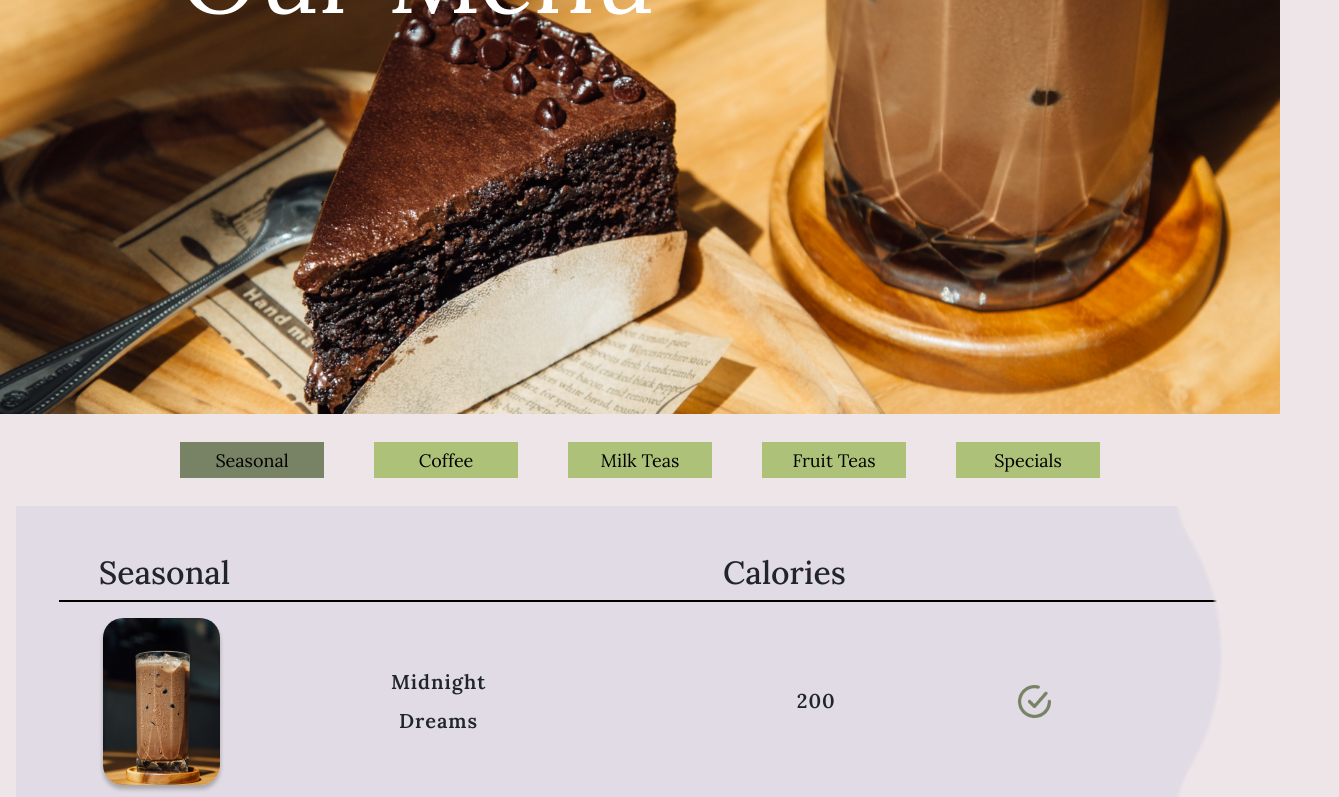
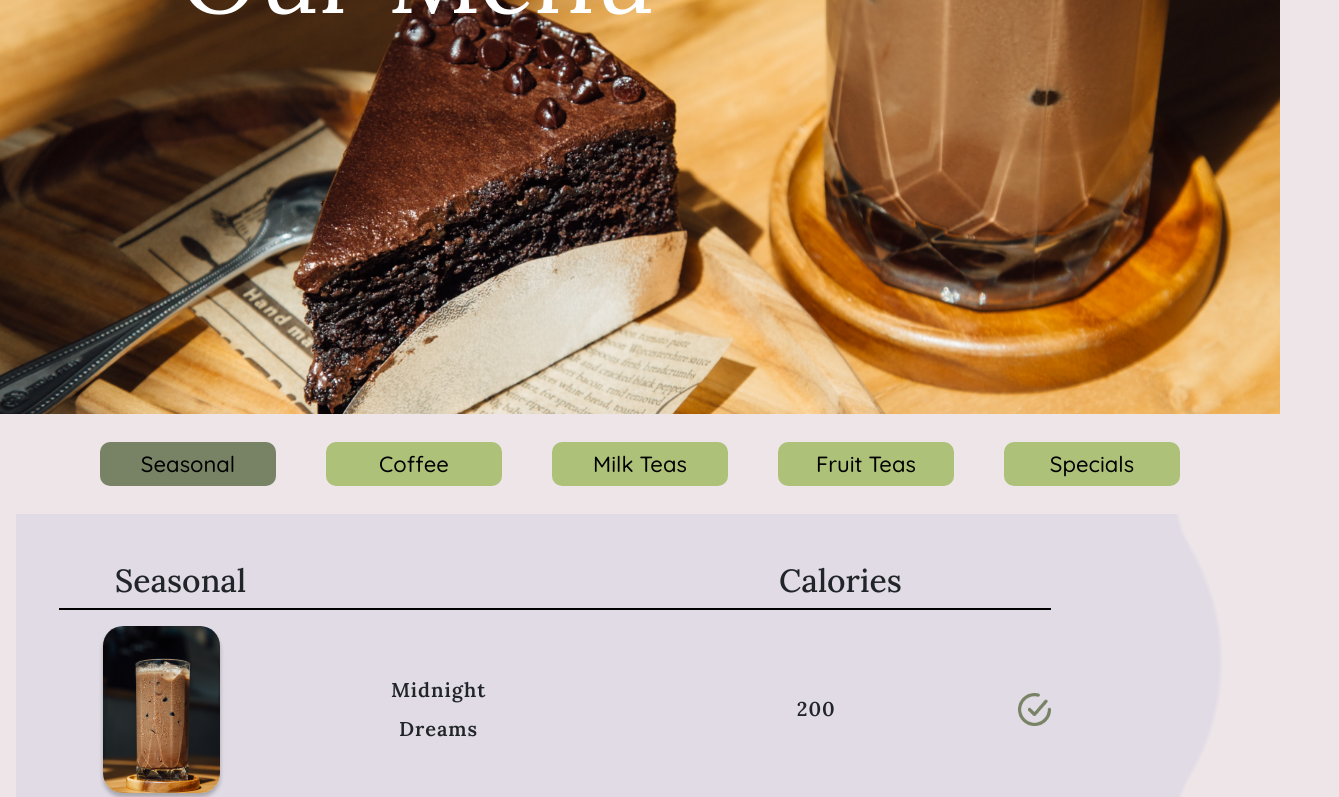
Before and after one commit to CaoBeee/CA-PHE, a Next.js app: page /Menu in a window 1280 px wide. Shown: the part 419-1216 px from the top of the page, 1339 px wide, since content can reach past the window. Built offline with nearby package versions, Linux system fonts and the light colour scheme; a web font is replaced by a local one.

Commit message:
Adjusted some stuff based on heurio comments

```diff
--- a/components/shopItem.js
+++ b/components/shopItem.js
@@ -3,8 +3,7 @@ import Image from 'next/image'
 import styles from '../styles/ShopItem.module.css'
 import PropTypes from 'prop-types'
 
-export default function ShopItem({ picture, name, price,
-    // category
+export default function ShopItem({ picture, name, price, category
 }) {
     return (
         <div className={styles.container}>
--- a/pages/About.js
+++ b/pages/About.js
@@ -12,10 +12,10 @@ const About = () => {
 				<Image src={pouring} alt='pouring coffee' />
 				<div>
 					<h1>We bring the rich flavors and vibrant culture of Vietnam to your cup!</h1>
-					<p className={styles.first_block_body }>At CA PHE, we take pride in our handcrafted coffee creations that are meticulously prepared by our skilled baristas. Every sip tells a story of the aromatic beans carefully sourced from the highlands of Vietnam, where the perfect balance of taste and quality is nurtured.
+					<p className={styles.first_block_body}>At C{'\u00C0'} PH{'\u00CA'}, we take pride in our handcrafted coffee creations that are meticulously prepared by our skilled baristas. Every sip tells a story of the aromatic beans carefully sourced from the highlands of Vietnam, where the perfect balance of taste and quality is nurtured.
 						<br />
 						<br/>
-						Immerse yourself in the cozy ambiance of our cafes, where modern aesthetics blend harmoniously with traditional elements. Whether you&apos;re seeking a tranquil corner to relax or a buzzing atmosphere to meet friends, our spaces are designed to embrace the true essence of Vietnamese cafe culture.
+						Immerse yourself in the cozy ambiance of our caf{'\u00E9'}s, where modern aesthetics blend harmoniously with traditional elements. Whether you&apos;re seeking a tranquil corner to relax or a buzzing atmosphere to meet friends, our spaces are designed to embrace the true essence of Vietnamese caf{'\u00E9'} culture.
 
 					</p>
 					<p className={styles.first_block_foot}>
@@ -26,7 +26,7 @@ const About = () => {
 				</div>
 			</div>
 			<div className={styles.second_block}>
-				<p>Indulge in our signature Vietnamese coffee blends, brewed using traditional methods that have been passed down through generations. From the robust and bold flavors of our traditional CA PHE SUA DA to the smooth and velvety notes of our CA PHE TRUNG, each sip is an invitation to a sensory adventure.</p>
+				<p>Indulge in our signature Vietnamese coffee blends, brewed using traditional methods that have been passed down through generations. From the robust and bold flavors of our traditional C{'\u00C0'} PH{'\u00CA'} S{'\u1EE8'}A {'\u0110'}{'\u00C1'} to the smooth and velvety notes of our C{'\u00C0'} PH{'\u00CA'} TR{'\u1EE8'}NG, each sip is an invitation to a sensory adventure.</p>
 				<Image src={filter} alt='coffee filter' />
 			</div>
 			<div className={styles.third_block}>
--- a/pages/Menu.js
+++ b/pages/Menu.js
@@ -23,7 +23,7 @@ const Menu = () => {
         <div className={styles.container}>
             <div className={styles.image_container}>
                 <p>Our Menu</p>
-                <Image src={coffee} />
+                <Image src={coffee} priority={true} placeholder="blur" />
             </div>
             <div className={buttons.menu_container}>
                 <button
--- a/pages/Shop.js
+++ b/pages/Shop.js
@@ -91,7 +91,7 @@ const Shop = () => {
 					placeholder='blur'
 					width={1920}
 					height={1080}
-					loading='lazy'
+					priority={true }
 				/>
 			</div>
 			<div className={buttons.shop_container}>
--- a/styles/CategoryButtons.module.css
+++ b/styles/CategoryButtons.module.css
@@ -19,14 +19,17 @@
 }
 
 .menu_button {
+	font-family: 'quicksand';
+	font-weight:500;
 	width: 8em;
 	padding-left: 0.5em;
 	padding-right: 0.5em;
 	padding-top: 0.25em;
 	padding-bottom: 0.25em;
 	border: none;
-	font-size: 20px;
+	font-size: 24px;
 	transition: all 0.3s ease-in;
+	border-radius: 10px;
 }
 
 .shop_container {
@@ -84,7 +87,7 @@
 	}
 
 	.menu_button {
-		font-size: 18px;
+		font-size: 22px;
 	}
 	.shop_container {
 		margin-left: auto;
@@ -103,7 +106,7 @@
 	}
 
 	.menu_button {
-		font-size: 18px;
+		font-size: 20px;
 	}
 	.shop_button{
 		font-size: 24px;
@@ -122,7 +125,7 @@
 	}
 
 	.menu_button {
-		font-size: 16px;
+		font-size: 18px;
 	}
 	.shop_button {
 		font-size: 20px;
@@ -140,7 +143,7 @@
 		margin-bottom: 1em;
 	}
 	.menu_button{
-		font-size: 14px;
+		font-size: 16px;
 	}
 	.shop_button {
 		font-size: 16px;
--- a/styles/Menu.module.css
+++ b/styles/Menu.module.css
@@ -87,7 +87,7 @@
 .menu_header {
     display: flex;
     flex-direction: row;
-    width: 100%;
+    width: 77.5%;
     border-bottom: 2px solid black;
     margin-left: 3.75em;
 }
@@ -97,11 +97,12 @@
     }
 
 #menu_title {
-    margin-left: 3em;
+    margin-left: 1.5em;
+    margin-right:auto;
 }
 
 #calories {
-    margin-left: 25vw;
+    margin-left: auto;
     margin-right:auto;
 }
 
@@ -117,10 +118,10 @@
         font-size: 1em;
     }
     #menu_title{
-        margin-left: 1.25em;
+        margin-left: 1.75em;
     }
     #calories{
-        margin-left: auto;
+        margin-left: 30vw;
     }
     .menu_header{
         margin-left: 2.67em;
@@ -145,6 +146,7 @@
     }
 
     #calories{
+        margin-left:27.5vw;
         font-size: 20px;
     }
 
@@ -157,6 +159,9 @@
 @media (max-width: 768px){
     .menu_legend{
         gap: 1.5em;
+    }
+    .menu_header{
+        width: 65%;
     }
     .legend_item img {
         width: 1.17em;
--- a/styles/MenuItem.module.css
+++ b/styles/MenuItem.module.css
@@ -1,7 +1,7 @@
 .container {
     width: 85%;
     margin-top: 1em;
-    margin-left: 8.125em;
+    margin-left: 4.5em;
     font-family: 'Lora';
     display: flex;
     height: fit-content;
@@ -21,6 +21,18 @@
     transform:scale(1.05);
     cursor:pointer;
 }
+
+.item_image:hover + .name{
+    transform:scale(1.05);
+}
+
+    .item_image:hover ~ .calories {
+        transform: scale(1.05);
+    }
+
+    .item_image:hover ~ .icon_container{
+        transform: scale(1.05);
+    }
 
 .name {
     display: block;
@@ -54,7 +66,8 @@
     font-weight: 600;
     font-size: 1.5em;
     line-height: 1.9375em;
-    margin:auto;
+    margin: auto;
+    transition: all .3s ease-in;
 }
 
 .icon_container {
@@ -65,6 +78,7 @@
     gap: 1em;
     width: 11.25em;
     justify-content: center;
+    transition: all .3s ease-in;
 }
 
 .icon {
```
Also changed, not shown: styles/About.module.css (+12 -10 lines).
